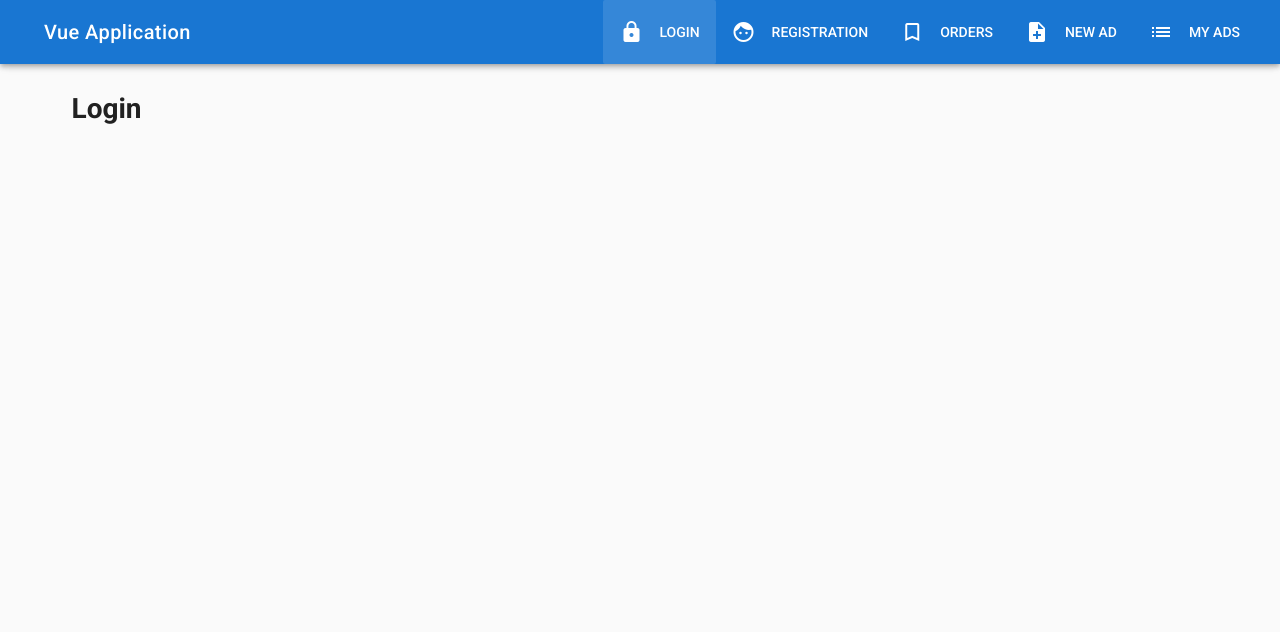
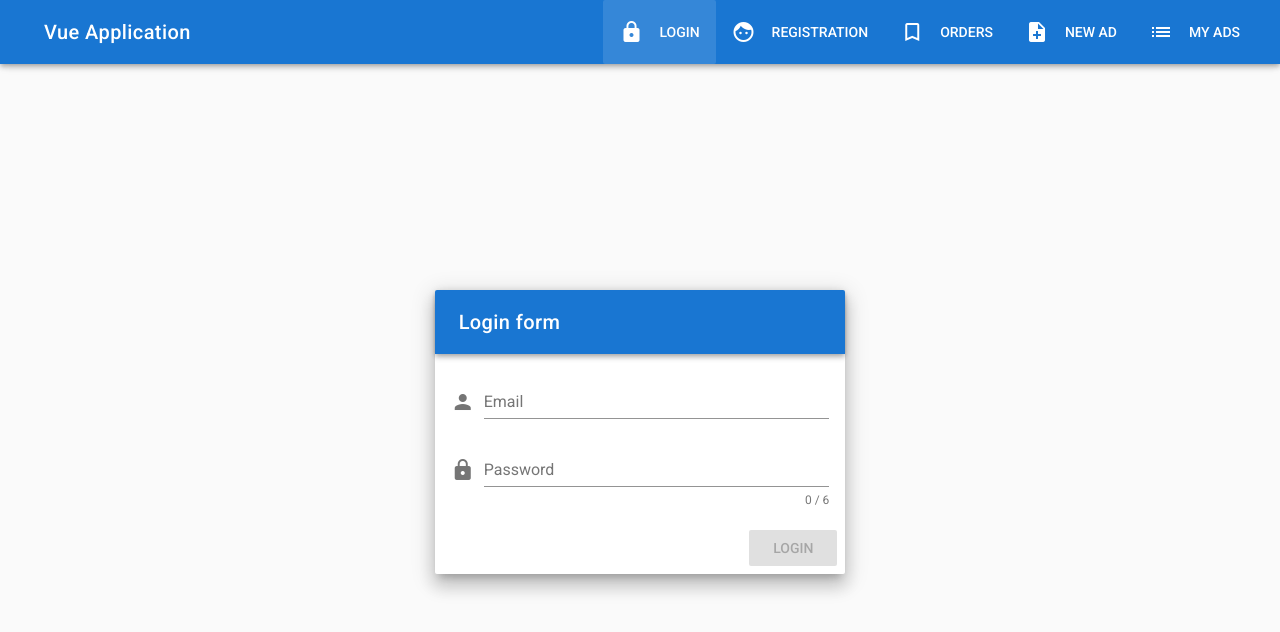
Before and after one commit to ZeroShaman/vue-project, a Vue app: page /login in a window 1280 px wide. Shown: the top 632 px of the page. Built offline with nearby package versions, Linux system fonts and the light colour scheme.

Commit message:
Урок 6. Создание страницы логина.

```diff
--- a/src/components/Auth/Login.vue
+++ b/src/components/Auth/Login.vue
@@ -1,8 +1,42 @@
 <template>
-  <v-container>
-    <v-layout row>
-      <v-flex xs12>
-        <h1>Login</h1>
+  <v-container fluid fill-height>
+    <v-layout align-center justify-center>
+      <v-flex xs12 sm8 md4>
+        <v-card class="elevation-12">
+          <v-toolbar dark color="primary">
+            <v-toolbar-title>Login form</v-toolbar-title>
+          </v-toolbar>
+          <v-card-text>
+            <v-form ref="form" v-model="valid" validation>
+              <v-text-field
+                prepend-icon="person"
+                name="email"
+                label="Email"
+                type="email"
+                v-model="email"
+                :rules="emailRules">
+              </v-text-field>
+              <v-text-field
+                prepend-icon="lock"
+                name="password"
+                label="Password"
+                type="password"
+                v-model="password"
+                :counter="6"
+                :rules="passwordRules">
+              </v-text-field>
+            </v-form>
+          </v-card-text>
+          <v-card-actions>
+            <v-spacer></v-spacer>
+            <v-btn
+              color="primary"
+              @click="onSubmit"
+              :disabled="!valid">
+              Login
+            </v-btn>
+          </v-card-actions>
+        </v-card>
       </v-flex>
     </v-layout>
   </v-container>
@@ -11,7 +45,30 @@
 <script>
 export default {
   data () {
-    return {}
+    return {
+      email: '',
+      password: '',
+      valid: false,
+      emailRules: [
+        v => !!v || 'E-mail is required',
+        v => /^\w+([.-]?\w+)*@\w+([.-]?\w+)*(\.\w{2,3})+$/.test(v) || 'E-mail must be valid'
+      ],
+      passwordRules: [
+        v => !!v || 'Password is required',
+        v => (v && v.length >= 6) || 'Password must be equal or more than 6 characters'
+      ]
+    }
+  },
+  methods: {
+    onSubmit () {
+      if (this.$refs.form.validate()) {
+        const user = {
+          email: this.email,
+          password: this.password
+        }
+        console.log(user)
+      }
+    }
   }
 }
 </script>
```
